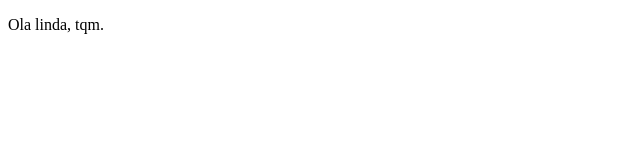
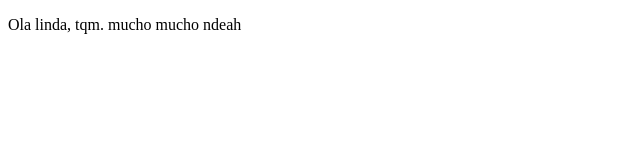
Before and after one commit to JuanseOsp/ProyectosPersonales, a plain HTML site: page index.html in a window 1280 px wide. Shown: the whole page, without its empty margins (0-640 px from the left). Drawn offline with Linux system fonts and the light colour scheme.

Commit message:
cambios agregamos el ndeah xd

```diff
--- a/index.html
+++ b/index.html
@@ -8,7 +8,7 @@
 </head>
 <body>
     <p>
-        Ola linda, tqm.
+        Ola linda, tqm. mucho mucho ndeah
     </p>
 </body>
 </html>
```
